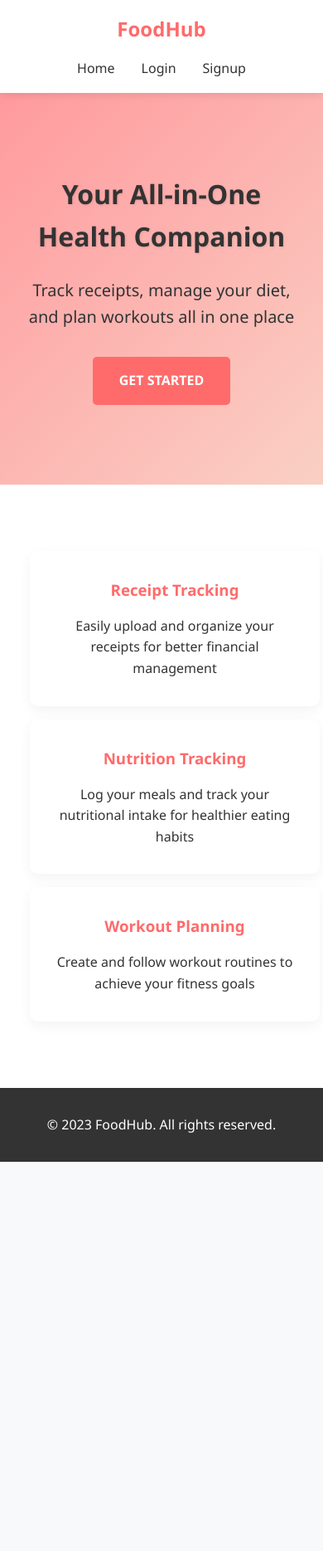
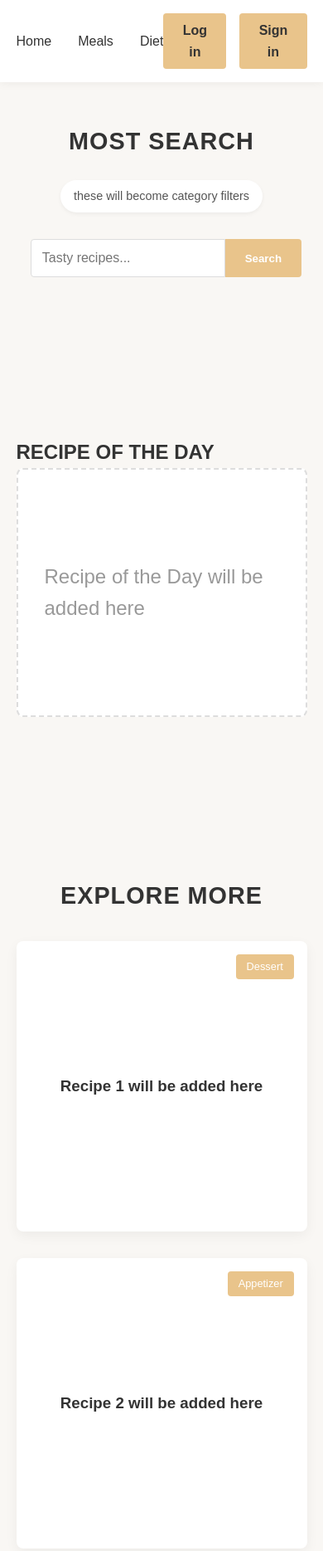
Before and after one commit to web-dev-B/webdevprojectGroupB, a plain HTML site: page frontend/views/home/index.html in a window 390 px wide. Shown: the top 1869 px of the page at 83% size. Before the commit the page ends 1400 px from the top, so only its background shows below. Drawn offline with Linux system fonts and the light colour scheme.

Commit message:
fixed ui

```diff
--- /dev/null
+++ b/frontend/public/css/indexstyle.css
@@ -0,0 +1,196 @@
+* {
+    margin: 0;
+    padding: 0;
+    box-sizing: border-box;
+    font-family: 'Arial', sans-serif;
+  }
+
+  body {
+    background-color: #f9f7f4;
+    color: #333;
+    line-height: 1.6;
+  }
+
+  header {
+    padding: 1rem 5%;
+    display: flex;
+    justify-content: space-between;
+    align-items: center;
+    background-color: #fff;
+    box-shadow: 0 2px 10px rgba(0, 0, 0, 0.05);
+  }
+
+  .nav-links {
+    display: flex;
+    gap: 2rem;
+  }
+
+  .nav-links a {
+    text-decoration: none;
+    color: #333;
+    font-weight: 500;
+  }
+
+  .auth-links {
+    display: flex;
+    gap: 1rem;
+  }
+
+  .auth-links a {
+    text-decoration: none;
+    color: #333;
+  }
+
+  .auth-button {
+    background-color: #e9c48b;
+    color: white;
+    padding: 0.5rem 1rem;
+    border-radius: 4px;
+    font-weight: bold;
+    text-align: center;
+    text-decoration: none;
+  }
+
+  .section {
+    padding: 3rem 5%;
+  }
+
+  .most-search {
+    text-align: center;
+    margin-bottom: 3rem;
+  }
+
+  .most-search h2 {
+    font-size: 1.8rem;
+    margin-bottom: 1.5rem;
+    text-transform: uppercase;
+    letter-spacing: 1px;
+  }
+
+  .search-categories {
+    display: flex;
+    justify-content: center;
+    flex-wrap: wrap;
+    gap: 1rem;
+    margin-bottom: 2rem;
+  }
+
+  .category {
+    background-color: #fff;
+    padding: 0.5rem 1rem;
+    border-radius: 20px;
+    font-size: 0.9rem;
+    color: #555;
+    box-shadow: 0 2px 5px rgba(0, 0, 0, 0.05);
+  }
+
+  /* Search Bar */
+  .search-container {
+    display: flex;
+    justify-content: center;
+    margin-bottom: 3rem;
+  }
+
+  .search-bar {
+    display: flex;
+    width: 70%;
+    max-width: 600px;
+  }
+
+  .search-bar input {
+    flex: 1;
+    padding: 0.8rem;
+    border: 1px solid #ddd;
+    border-radius: 4px 0 0 4px;
+    font-size: 1rem;
+  }
+
+  .search-bar button {
+    background-color: #e9c48b;
+    color: white;
+    border: none;
+    padding: 0 1.5rem;
+    border-radius: 0 4px 4px 0;
+    cursor: pointer;
+    font-weight: bold;
+  }
+
+  .recipe-of-day-section {
+    margin-bottom: 3rem;
+  }
+
+  .recipe-of-day-placeholder {
+    background-color: #fff;
+    border-radius: 8px;
+    padding: 2rem;
+    display: flex;
+    align-items: center;
+    justify-content: center;
+    min-height: 300px;
+    border: 2px dashed #ddd;
+    color: #999;
+    font-size: 1.5rem;
+    margin-bottom: 3rem;
+  }
+
+  /* Explore More Section */
+  .explore-more h2 {
+    text-align: center;
+    font-size: 1.8rem;
+    margin-bottom: 2rem;
+    text-transform: uppercase;
+    letter-spacing: 1px;
+  }
+
+  .recipe-grid {
+    display: grid;
+    grid-template-columns: repeat(3, 1fr);
+    gap: 2rem;
+  }
+
+  .recipe-card-placeholder {
+    background-color: #fff;
+    border-radius: 8px;
+    overflow: hidden;
+    box-shadow: 0 5px 15px rgba(0, 0, 0, 0.05);
+    min-height: 350px;
+    position: relative;
+    display: flex;
+    flex-direction: column;
+  }
+
+  .recipe-card-placeholder-content {
+    padding: 1rem;
+    display: flex;
+    flex-direction: column;
+    align-items: center;
+    justify-content: center;
+    flex-grow: 1;
+  }
+
+  .recipe-card-placeholder-category {
+    position: absolute;
+    top: 1rem;
+    right: 1rem;
+    background-color: #e9c48b;
+    color: white;
+    padding: 0.3rem 0.8rem;
+    border-radius: 4px;
+    font-size: 0.8rem;
+  }
+
+  @media (max-width: 1024px) {
+    .recipe-grid {
+      grid-template-columns: repeat(2, 1fr);
+    }
+  }
+
+  @media (max-width: 768px) {
+    .search-bar {
+      width: 90%;
+    }
+
+    .recipe-grid {
+      grid-template-columns: 1fr;
+    }
+  }
--- a/frontend/public/css/style.css
+++ b/frontend/public/css/style.css
@@ -1,27 +1,7 @@
-/* Reset and base styles */
-* {
-    margin: 0;
-    padding: 0;
-    box-sizing: border-box;
-  }
-
-  body {
-    font-family: 'Segoe UI', Tahoma, Geneva, Verdana, sans-serif;
-    line-height: 1.6;
-    color: #333;
-    background-color: #f8f9fa;
-  }
-
-  .container {
-    max-width: 1200px;
-    margin: 0 auto;
-    padding: 0 20px;
-  }
-
-  /* Navigation */
+/* Navigation Bar */
 .navbar {
     background-color: #fff;
-    box-shadow: 0 2px 10px rgba(0, 0, 0, 0.1);
+    box-shadow: 0 2px 10px rgba(0, 0, 0, 0.05);
     padding: 1rem 0;
     position: sticky;
     top: 0;
@@ -34,19 +14,13 @@
     align-items: center;
 }
 
-  .logo {
-    font-size: 1.5rem;
-    font-weight: bold;
-    color: #ff6b6b;
-  }
-
 .nav-links {
     display: flex;
     list-style: none;
 }
 
 .nav-links li {
-    margin-left: 2rem;
+    margin: 0 1rem;
 }
 
 .nav-links a {
@@ -60,100 +34,155 @@
     color: #ff6b6b;
 }
 
-  /* Hero Section */
-  .hero {
-    background: linear-gradient(135deg, #ff9a9e 0%, #fad0c4 100%);
-    padding: 6rem 0;
-    text-align: center;
+.user-icon {
+    cursor: pointer;
+}
+
+.user-icon svg {
+    width: 24px;
+    height: 24px;
     color: #333;
 }
 
-  .hero h1 {
-    font-size: 3rem;
-    margin-bottom: 1.5rem;
-    text-shadow: 1px 1px 3px rgba(0, 0, 0, 0.1);
+/* Authentication Pages */
+body {
+    font-family: 'Segoe UI', Tahoma, Geneva, Verdana, sans-serif;
+    margin: 0;
+    padding: 0;
+    background-color: #f5f2e9;
+    color: #333;
 }
 
-  .hero p {
-    font-size: 1.25rem;
-    max-width: 600px;
-    margin: 0 auto 2rem;
+.auth-container {
+    display: flex;
+    justify-content: center;
+    align-items: center;
+    min-height: 100vh;
+    width: 100%;
+    padding: 1rem;
+    box-sizing: border-box;
+}
+
+.auth-card {
+    background-color: #f9f6f0;
+    padding: 2rem;
+    border-radius: 10px;
+    box-shadow: 0 5px 15px rgba(0, 0, 0, 0.05);
+    max-width: 500px;
+    width: 100%;
+    text-align: center;
+    box-sizing: border-box;
+}
+
+.auth-card h1 {
+    margin-bottom: 2rem;
+    font-size: 2.5rem;
+    color: #333;
+}
+
+.form-group {
+    margin-bottom: 1.5rem;
+    text-align: left;
+}
+
+.form-group label {
+    display: block;
+    margin-bottom: 0.5rem;
+    font-weight: 500;
+    color: #555;
+}
+
+.form-group input {
+    width: 100%;
+    padding: 0.75rem;
+    border: 1px solid #ddd;
+    border-radius: 4px;
+    font-size: 1rem;
+    background-color: #fff;
+    box-sizing: border-box;
 }
 
 .btn {
-    display: inline-block;
-    padding: 1rem 2rem;
-    background-color: #ff6b6b;
-    color: white;
-    text-decoration: none;
-    border-radius: 5px;
+    background-color: #e9dfd3;
+    color: #333;
+    border: none;
+    padding: 0.75rem;
+    border-radius: 4px;
+    cursor: pointer;
+    font-size: 1rem;
     transition: background-color 0.3s;
+    width: 100%;
+    margin-top: 1rem;
+    box-sizing: border-box;
 }
 
 .btn:hover {
-    background-color: #ff5252;
+    background-color: #d9c8b3;
 }
 
-  .btn.primary {
-    font-weight: bold;
-    text-transform: uppercase;
+.or-divider {
+    display: flex;
+    align-items: center;
+    margin: 2rem 0;
+    width: 100%;
 }
 
-  /* Features Section */
-  .features {
-    padding: 4rem 0;
-    background-color: #fff;
+.or-divider .line {
+    flex: 1;
+    height: 1px;
+    background-color: #ddd;
 }
 
-  .feature {
-    padding: 2rem;
-    margin: 1rem;
-    border-radius: 10px;
-    box-shadow: 0 5px 15px rgba(0, 0, 0, 0.05);
-    text-align: center;
+.or-divider .or {
+    padding: 0 1rem;
+    font-size: 0.9rem;
+    color: #777;
 }
 
-  .feature h3 {
-    margin-bottom: 1rem;
-    color: #ff6b6b;
+.social-btn {
+    background-color: #fff;
+    border: 1px solid #ddd;
+    border-radius: 4px;
+    padding: 0.75rem;
+    margin: 0.5rem 0;
+    cursor: pointer;
+    display: flex;
+    align-items: center;
+    justify-content: center;
+    transition: all 0.3s;
+    width: 100%;
+    box-sizing: border-box;
 }
 
-  /* Footer */
-  .footer {
-    background-color: #333;
-    color: #fff;
-    padding: 2rem 0;
-    text-align: center;
+.social-btn:hover {
+    border-color: #ccc;
+    box-shadow: 0 2px 5px rgba(0, 0, 0, 0.1);
+}
+
+.social-btn svg {
+    margin-right: 0.5rem;
+}
+
+.email-btn {
+    color: #3498db;
+}
+
+.google-btn {
+    color: #4285F4;
 }
 
 /* Responsive Design */
 @media (max-width: 768px) {
     .navbar .container {
-      flex-direction: column;
+        padding: 0 1rem;
     }
 
     .nav-links {
-      margin-top: 1rem;
-      width: 100%;
-      justify-content: center;
+        display: none;
     }
 
-    .nav-links li {
-      margin: 0 1rem;
-    }
-
-    .hero h1 {
-      font-size: 2rem;
-    }
-
-    .features {
-      display: flex;
-      flex-direction: column;
-      align-items: center;
-    }
-
-    .feature {
-      width: 100%;
-      max-width: 400px;
+    .auth-card {
+        margin: 1rem;
+        padding: 1.5rem;
     }
 }
--- a/frontend/views/home/index.html
+++ b/frontend/views/home/index.html
@@ -3,50 +3,71 @@
 <head>
   <meta charset="UTF-8">
   <meta name="viewport" content="width=device-width, initial-scale=1.0">
-  <title>FoodHub - Your Nutrition Companion</title>
-  <link rel="stylesheet" href="/frontend/public/css/style.css">
+  <title>groupB webproject</title>
+  <link rel="stylesheet" href="/frontend/public/css/indexstyle.css">
 </head>
 <body>
-  <nav class="navbar">
-    <div class="container">
-      <div class="logo">FoodHub</div>
-      <ul class="nav-links">
-        <li><a href="/">Home</a></li>
-        <li><a href="/frontend/views/auth/login.html">Login</a></li>
-        <li><a href="/frontend/views/auth/signup.html">Signup</a></li>
-      </ul>
+  <header>
+    <div class="nav-links">
+      <a href="#">Home</a>
+      <a href="#">Meals</a>
+      <a href="#">Diet</a>
     </div>
-  </nav>
+    <div class="auth-links">
+      <a href="../auth/login.html" class="auth-button">Log in</a>
+      <a href="../auth/signup.html" class="auth-button">Sign in</a>
+    </div>
+  </header>
 
-  <section class="hero">
-    <div class="container">
-      <h1>Your All-in-One Health Companion</h1>
-      <p>Track receipts, manage your diet, and plan workouts all in one place</p>
-      <a href="/frontend/views/auth/signup.html" class="btn primary">Get Started</a>
-    </div>
-  </section>
+  <main>
+    <section class="section most-search">
+      <h2>MOST SEARCH</h2>
+      <div class="search-categories">
+        <div class="category">these will become category filters</div>
+      </div>
 
-  <section class="features">
-    <div class="container">
-      <div class="feature">
-        <h3>Receipt Tracking</h3>
-        <p>Easily upload and organize your receipts for better financial management</p>
+      <div class="search-container">
+        <div class="search-bar">
+          <input type="text" placeholder="Tasty recipes...">
+          <button>Search</button>
+        </div>
       </div>
-      <div class="feature">
-        <h3>Nutrition Tracking</h3>
-        <p>Log your meals and track your nutritional intake for healthier eating habits</p>
+    </section>
+
+    <section class="section recipe-of-day-section">
+      <h2>RECIPE OF THE DAY</h2>
+      <div class="recipe-of-day-placeholder">
+        Recipe of the Day will be added here
       </div>
-      <div class="feature">
-        <h3>Workout Planning</h3>
-        <p>Create and follow workout routines to achieve your fitness goals</p>
+    </section>
+
+    <section class="section explore-more">
+      <h2>EXPLORE MORE</h2>
+      <div class="recipe-grid">
+        <!-- recipe placeholders -->
+        <div class="recipe-card-placeholder">
+          <div class="recipe-card-placeholder-category">Dessert</div>
+          <div class="recipe-card-placeholder-content">
+            <h3>Recipe 1 will be added here</h3>
+          </div>
+        </div>
+
+        <div class="recipe-card-placeholder">
+          <div class="recipe-card-placeholder-category">Appetizer</div>
+          <div class="recipe-card-placeholder-content">
+            <h3>Recipe 2 will be added here</h3>
+          </div>
+        </div>
+
+        <div class="recipe-card-placeholder">
+          <div class="recipe-card-placeholder-category">Sauce</div>
+          <div class="recipe-card-placeholder-content">
+            <h3>Recipe 3 will be added here</h3>
+          </div>
+        </div>
+
       </div>
-    </div>
-  </section>
-
-  <footer class="footer">
-    <div class="container">
-      <p>&copy; 2023 FoodHub. All rights reserved.</p>
-    </div>
-  </footer>
+    </section>
+  </main>
 </body>
 </html>
```
Also changed, not shown: frontend/views/auth/login.html (+19 -11 lines), frontend/views/auth/signup.html (+19 -11 lines). Lines whose indentation alone changed are shown as unchanged.
